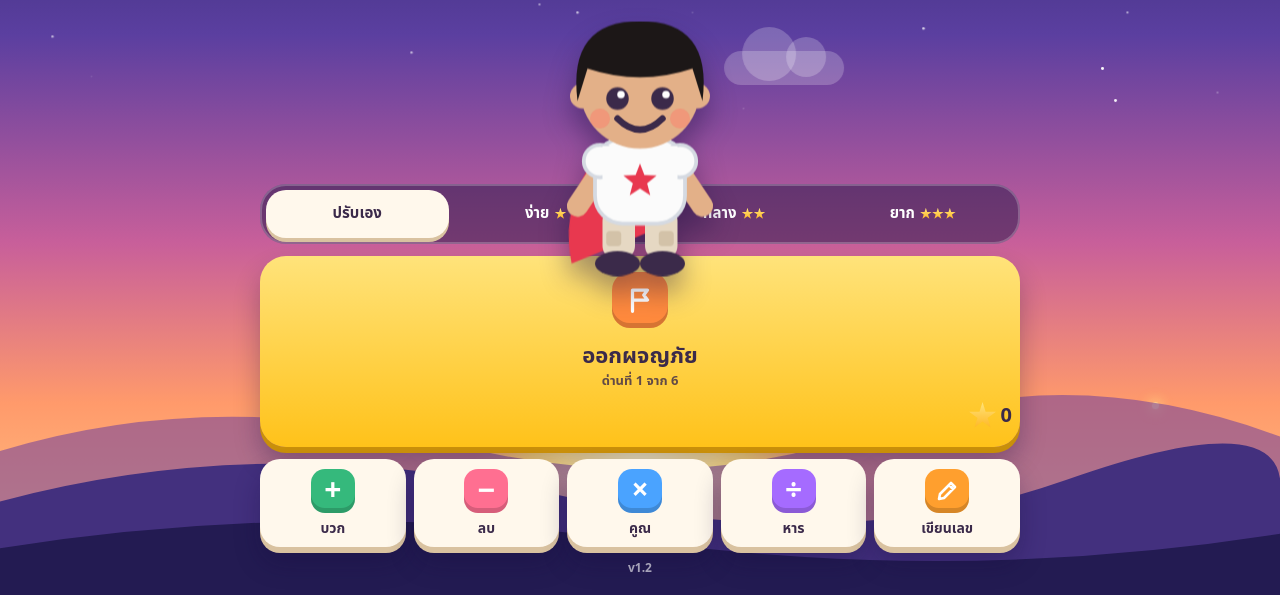
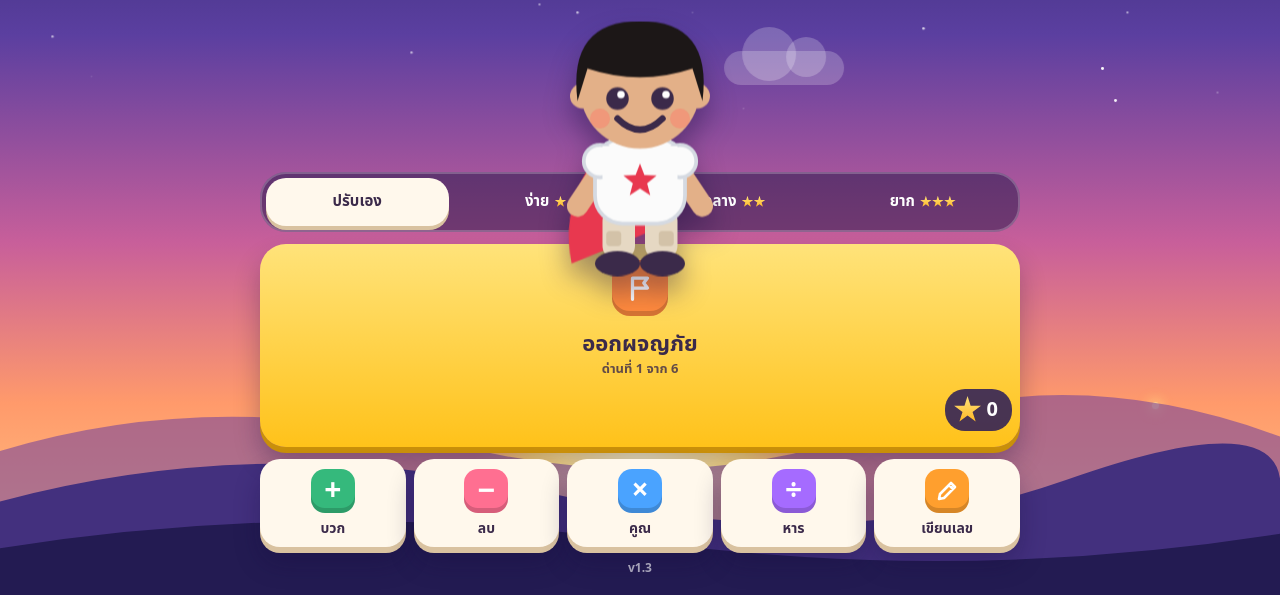
Before and after one commit to suratpoom/number-hero, a plain HTML site: page index.html in a window 1280 px wide. Shown: the part 205-800 px from the top of the page. Drawn offline with Linux system fonts and the light colour scheme.

Commit message:
v1.3: ตัวนับเหรียญบนปุ่มออกผจญภัยมองเห็นชัดขึ้น
Co-Authored-By: Claude Fable 5.2 <noreply@anthropic.com>

```diff
--- a/index.html
+++ b/index.html
@@ -67,7 +67,7 @@ button{font:inherit;color:inherit;cursor:pointer}
 .advbtn{background:linear-gradient(#ffe37a,#ffc21a);box-shadow:0 6px 0 #c98f0a,0 16px 26px rgba(20,10,60,.3)}
 .advbtn:active{box-shadow:0 1px 0 #c98f0a}
 .advbtn small{opacity:.8}
-.medc{margin-left:auto;display:flex;align-items:center;gap:4px;font-weight:900;font-size:20px}
+.medc{margin-left:auto;display:flex;align-items:center;gap:5px;font-weight:900;font-size:20px;color:#fff;background:rgba(40,26,90,.85);padding:6px 14px 6px 9px;border-radius:20px}
 /* ---------- แผนที่ผจญภัย ---------- */
 .maph{color:#fff;font-weight:900;font-size:20px;text-shadow:0 2px 0 rgba(0,0,0,.3)}
 .map{flex:1;min-height:0;overflow-y:auto;width:100%;max-width:520px;scrollbar-width:none}
@@ -304,7 +304,7 @@ button{font:inherit;color:inherit;cursor:pointer}
     <div class="wrap lv" id="lv"></div>
     <button class="wrap mode advbtn" id="adv"><span class="mi" style="--c:#ff8a3d"><svg viewBox="0 0 24 24"><path d="M6 21V4M6 4h12l-3 4 3 4H6"/></svg></span><span><b>ออกผจญภัย</b><small id="advsub"></small></span><span class="medc"><i class="st"></i><span id="medc">0</span></span></button>
     <div class="wrap modes" id="modes"></div>
-    <div class="ver">v1.2</div>
+    <div class="ver">v1.3</div>
   </section>
 
   <!-- แผนที่ผจญภัย -->
```
